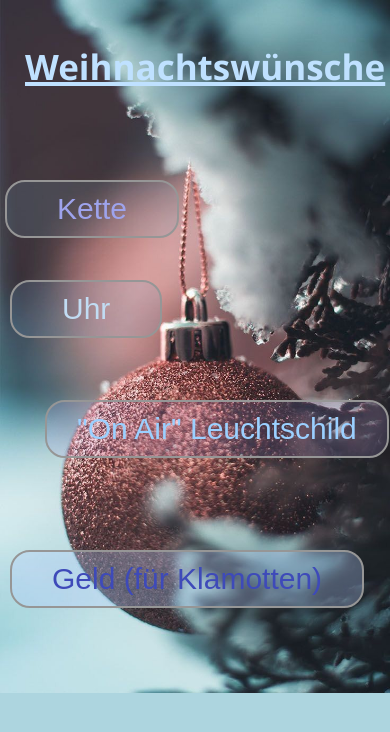
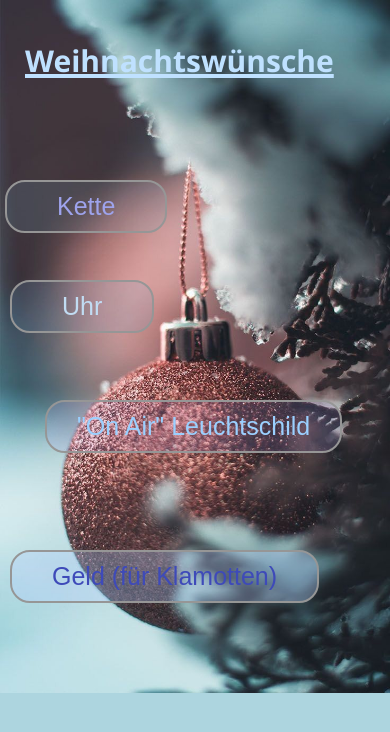
Before and after one commit to JLProfi/Wunschliste2023, a plain HTML site: page index.html in a window 390 px wide. Drawn offline with Linux system fonts and the light colour scheme.

Commit message:
Update style.css

```diff
--- a/style.css
+++ b/style.css
@@ -77,7 +77,7 @@ body {
     color: rgb(191, 225, 255);
 }
 
-@media screen  and  (max-width: 700px) {
+@media screen  and  (max-width: 430px) {
     body {
         background-image: url("0f1f067d60127973da56ac7d038389b1.jpg");
         background-size: cover;
@@ -87,7 +87,7 @@ body {
 
     .h1 {
         position: absolute;
-        font-size: 35px;
+        font-size: 30px;
         color: rgb(191, 225, 255);
         left: 25px;
         top: 20px;
@@ -96,7 +96,7 @@ body {
 
     .p1 {
         position: absolute;
-        font-size: 30px;
+        font-size: 25px;
         left: 10px;
         top: 280px;
         background-color: rgba(112, 165, 209, 0.158);
@@ -110,7 +110,7 @@ body {
     }
     .p2 {
         position: absolute;
-        font-size: 30px;
+        font-size: 25px;
         left: 5px;
         top: 180px;
         background-color: rgba(121, 169, 197, 0.151);
@@ -125,7 +125,7 @@ body {
 
     .p3 {
         position: absolute;
-        font-size: 30px;
+        font-size: 25px;
         left: 45px;
         top: 400px;
         background-color: rgba(187, 165, 247, 0.151);
@@ -140,7 +140,7 @@ body {
 
     .p4 {
         position: absolute;
-        font-size: 30px;
+        font-size: 25px;
         left: 10px;
         top: 550px;
         background-color: rgba(182, 207, 255, 0.308);
```
